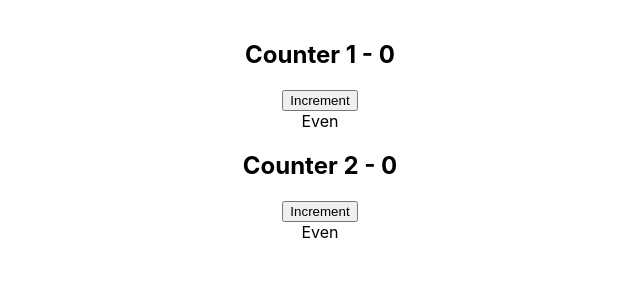
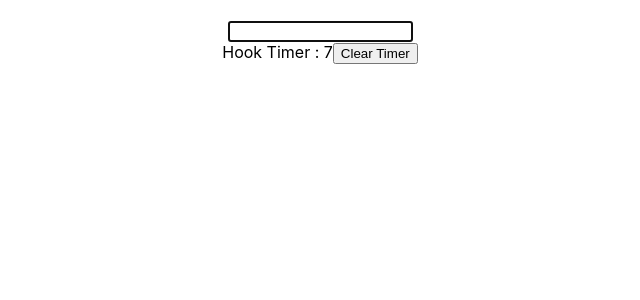
Before and after one commit to Radhika243/simple-app-react, a React (Create React App) app in the folder my-app/: page / in a window 1280 px wide. Shown: the top 300 px of the page, without its empty margins (320-960 px from the left). Built offline with nearby package versions, Linux system fonts and the light colour scheme.

Commit message:
useRef hooks

```diff
--- a/my-app/src/App.js
+++ b/my-app/src/App.js
@@ -60,6 +60,8 @@ import DataFetchingOne from './useReducer/DataFetchingOne';
 import DataFetchingUseReducer from './useReducer/DataFetchingUseReducer';
 import ParentComponento from './useCallback/ParentComponento';
 import CounterMemo from './useMemo/CounterMemo';
+import FocusInput1 from './useRef/FocusInput1';
+import HookTimer from './useRef/HookTimer';
 
 // import MemoComp from './components/MemoComp';
 
@@ -200,7 +202,10 @@ function App() {
 
       {/* <ParentComponento/> */}
 
-      <CounterMemo/>
+      {/* <CounterMemo/> */}
+
+      <FocusInput1/><br />
+      <HookTimer />
 
 
 
--- /dev/null
+++ b/my-app/src/useRef/FocusInput1.js
@@ -0,0 +1,19 @@
+import React,{useEffect,useRef} from 'react'
+
+function FocusInput1() {
+    //This is how we can use Ref attributes to modify the DOM nodes according to our requirements
+    const inputRef = useRef(null)
+
+    useEffect(()=>{
+        //need to focus input element
+        inputRef.current.focus()
+    },[]) // componentDidMount fashion
+
+    return (
+        <>
+            <input type='text' ref={inputRef}></input>
+        </>
+    )
+}
+
+export default FocusInput1;
--- /dev/null
+++ b/my-app/src/useRef/HookTimer.js
@@ -0,0 +1,25 @@
+import React,{useState,useEffect} from 'react'
+
+function HookTimer() {
+    const [timer,setTimer] = useState(0)
+    let interval
+    useEffect(()=>{
+       interval = setInterval(()=>{
+            setTimer(prevTimer => prevTimer + 1)
+        },1000)
+
+        return() => {
+            clearInterval(interval)
+        }
+    },[timer])
+
+
+    return (
+        <>
+            Hook Timer : {timer}
+            <button onClick={() => clearInterval(interval)}>Clear Timer</button>
+        </>
+    )
+}
+
+export default HookTimer;
```
